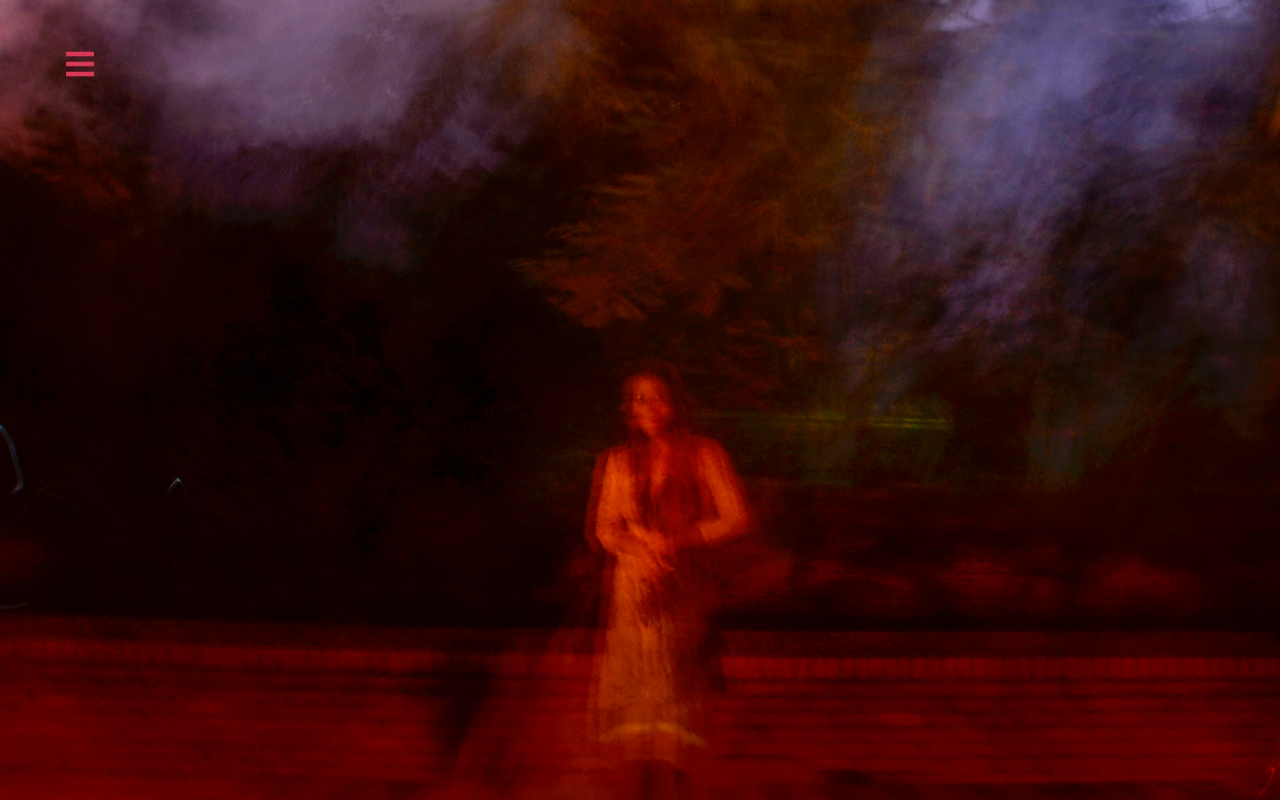
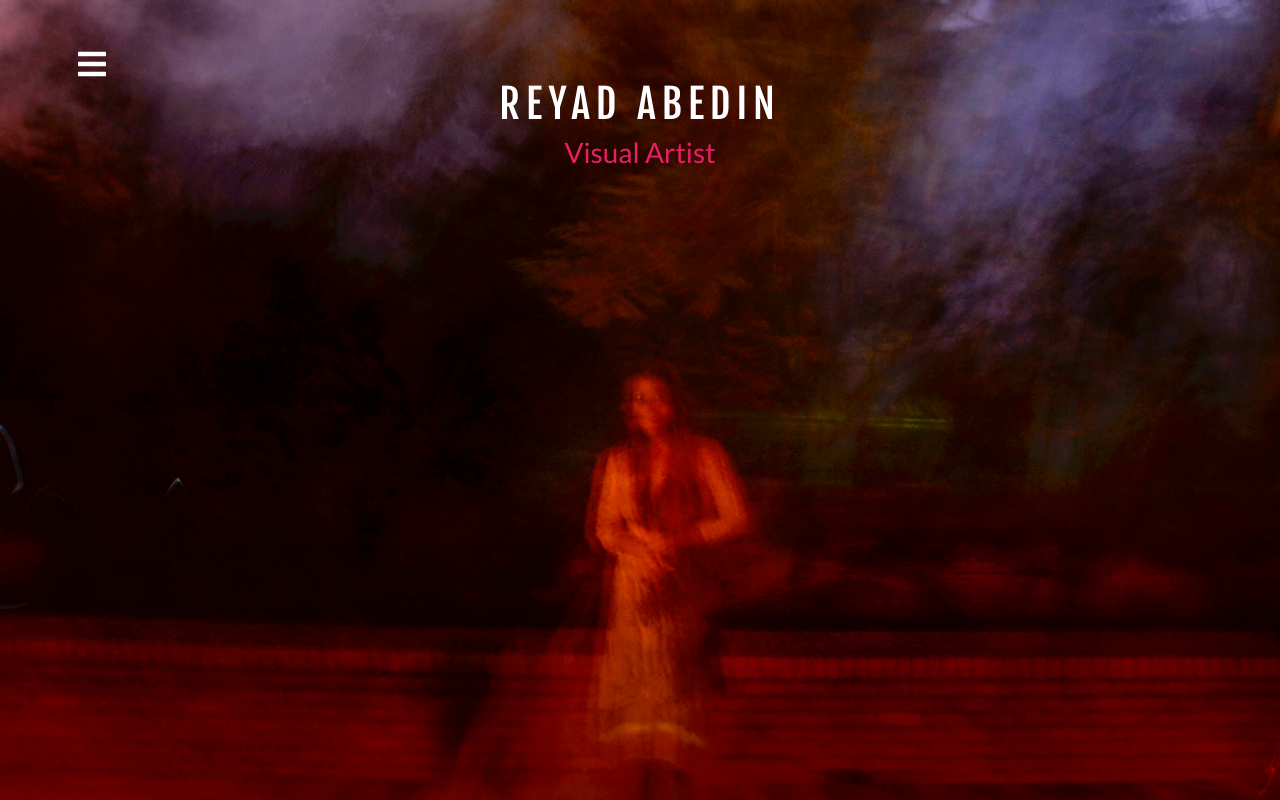
Before and after one commit to SMRsaimon/artist_protfolio, a React (Create React App) app: page / in a window 1280 px wide. Built offline with nearby package versions, Linux system fonts and the light colour scheme.

Commit message:
title added

```diff
--- a/src/App.js
+++ b/src/App.js
@@ -1,4 +1,5 @@
 import './App.css';
+import 'bootstrap/dist/css/bootstrap.min.css';
 
 import { BrowserRouter as Router, Switch, Route } from 'react-router-dom';
 import Home from './components/Home/Home';
--- a/src/components/Home/Home.css
+++ b/src/components/Home/Home.css
@@ -1,3 +1,5 @@
+@import url('https://fonts.googleapis.com/css2?family=Fjalla+One&display=swap');
+
 #home{
  height: 100vh;
 
@@ -6,3 +8,16 @@
     background-position: center;
     background-size: cover;
 }
+.home-heading{
+
+    white-space: nowrap;
+
+    letter-spacing: .15em;
+   color: white;
+   font-family: 'Fjalla One', sans-serif;
+}
+.home-title{
+
+    color: #e91e63;
+    /* color: green; */
+}
--- a/src/components/Home/Home.js
+++ b/src/components/Home/Home.js
@@ -1,15 +1,27 @@
-import React from 'react';
-import Sidebar from '../Navigation/Sidebar';
-import "./Home.css"
+import React from "react";
+import Sidebar from "../Navigation/Sidebar";
+import "./Home.css";
 
 const Home = () => {
-    return (
-        <div  id='home' className="container-fluid">
+  return (
+    <div id="home" className="container-fluid">
+      <Sidebar />
 
-            <Sidebar/>
+      <div className="container">
+        <div className="row">
+          <div className="col-md-12">
+            <h1 className="text-center home-heading text-uppercase">Reyad Abedin</h1>
+          </div>
+          <div className="col-md-12">
+            <h3 className="text-center home-title">Visual Artist</h3>
+          </div>
+
+
 
         </div>
-    );
+      </div>
+    </div>
+  );
 };
 
 export default Home;
--- a/src/components/Navigation/Sidebar.js
+++ b/src/components/Navigation/Sidebar.js
@@ -66,7 +66,7 @@ const Sidebar = () => {
 
   return (
     <>
-      <IconContext.Provider value={{ color: '#D83A56' }}>
+      <IconContext.Provider value={{ color: 'white' }}>
 
           <NavIcon to='#'>
             <FaIcons.FaBars onClick={showSidebar} />
```
Also changed, not shown: 1 other file (tests, documents, lock files or other folders).
